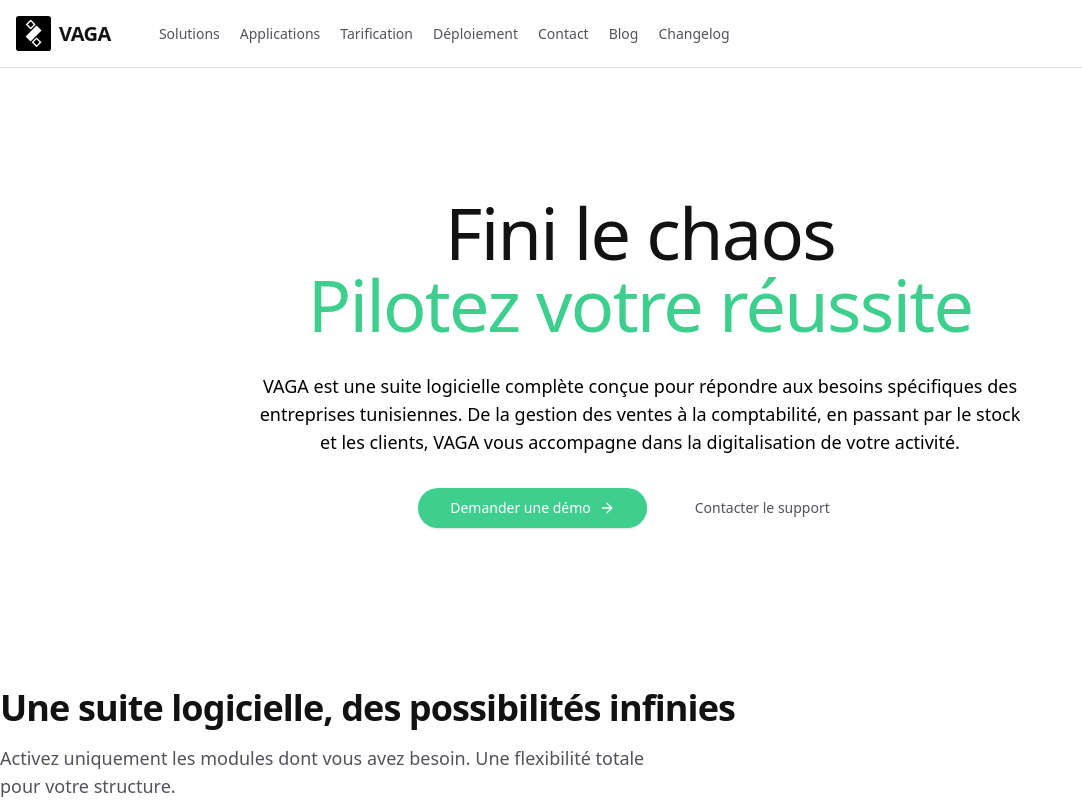
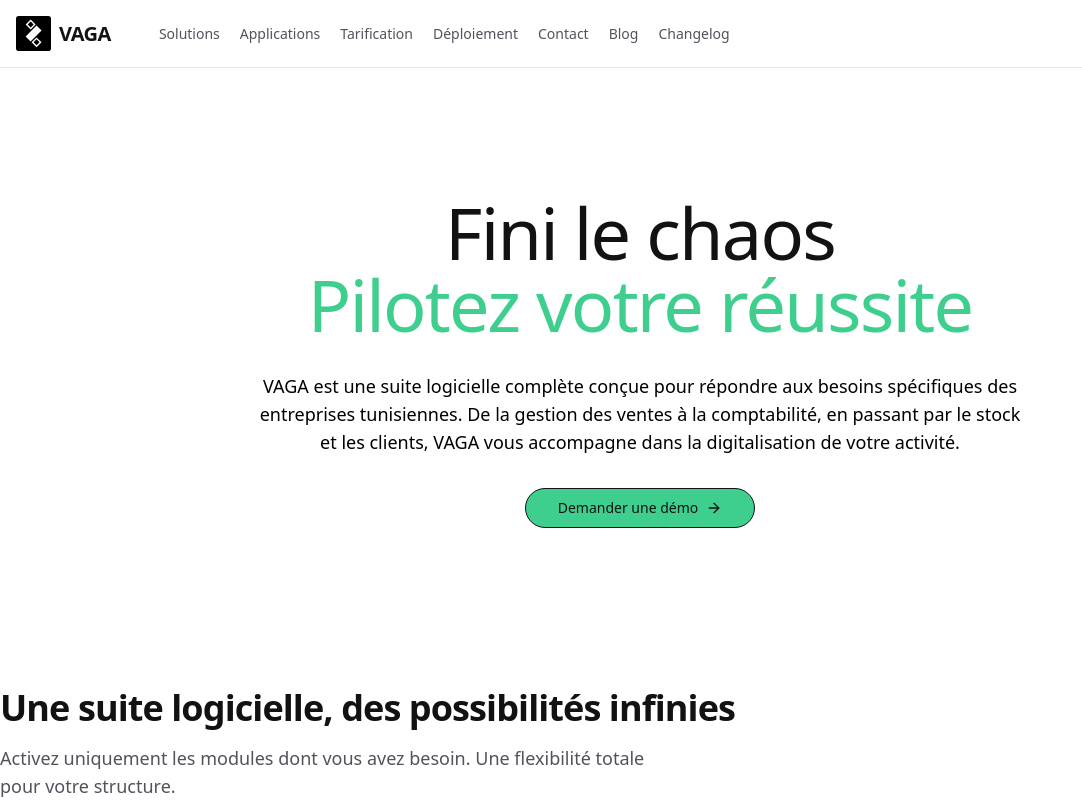
Before and after one commit to vaga-tn/vaga.tn, a Next.js app: page / in a window 1280 px wide. Shown: the top 800 px of the page, without its empty margins (0-1082 px from the left). Built offline with nearby package versions, Linux system fonts and the light colour scheme.

Commit message:
chore: cta ui change

```diff
--- a/src/components/sections/Hero.tsx
+++ b/src/components/sections/Hero.tsx
@@ -16,13 +16,10 @@ export function Hero() {
           VAGA est une suite logicielle complète conçue pour répondre aux besoins spécifiques des entreprises tunisiennes. De la gestion des ventes à la comptabilité, en passant par le stock et les clients, VAGA vous accompagne dans la digitalisation de votre activité.
         </p>
 
-        <div className="flex flex-wrap items-center gap-4">
+        <div className="flex flex-wrap items-center">
           <Button size="lg" className="rounded-full">
             Demander une démo
             <ArrowRight className="ml-2 h-4 w-4" />
-          </Button>
-          <Button size="lg" variant="ghost" className="rounded-full">
-            Contacter le support
           </Button>
         </div>
       </div>
--- a/src/components/ui/button.tsx
+++ b/src/components/ui/button.tsx
@@ -5,25 +5,25 @@ import { cva, type VariantProps } from "class-variance-authority"
 import { cn } from "@/lib/utils"
 
 const buttonVariants = cva(
-  "inline-flex items-center justify-center whitespace-nowrap rounded-md text-sm font-medium transition-colors focus-visible:outline-none focus-visible:ring-1 focus-visible:ring-ring disabled:pointer-events-none disabled:opacity-50",
+  "inline-flex items-center justify-center whitespace-nowrap text-sm font-medium transition-colors focus-visible:outline-none focus-visible:ring-1 focus-visible:ring-ring disabled:pointer-events-none disabled:opacity-50",
   {
     variants: {
       variant: {
         default:
-          "bg-brand text-white shadow hover:bg-brand-600",
+          "bg-brand text-zinc-900 hover:bg-brand-600 border border-zinc-900",
         destructive:
-          "bg-red-500 text-slate-50 shadow-sm hover:bg-red-500/90",
+          "bg-red-500 text-slate-50 hover:bg-red-500/90",
         outline:
-          "border border-border bg-transparent shadow-sm hover:bg-zinc-50 hover:text-zinc-900",
+          "border border-zinc-200 bg-transparent hover:bg-zinc-50 hover:text-zinc-900",
         secondary:
-          "bg-zinc-100 text-zinc-900 shadow-sm hover:bg-zinc-100/80",
+          "bg-zinc-100 text-zinc-900 hover:bg-zinc-100/80",
         ghost: "hover:bg-zinc-50 text-zinc-600 hover:text-zinc-900",
         link: "text-brand underline-offset-4 hover:underline",
       },
       size: {
         default: "h-9 px-4 py-2",
-        sm: "h-8 rounded-md px-3 text-xs",
-        lg: "h-10 rounded-md px-8",
+        sm: "h-8 px-3 text-xs",
+        lg: "h-10 px-8",
         icon: "h-9 w-9",
       },
     },
@@ -36,7 +36,7 @@ const buttonVariants = cva(
 
 export interface ButtonProps
   extends React.ButtonHTMLAttributes<HTMLButtonElement>,
-    VariantProps<typeof buttonVariants> {
+  VariantProps<typeof buttonVariants> {
   asChild?: boolean
 }
 
```
